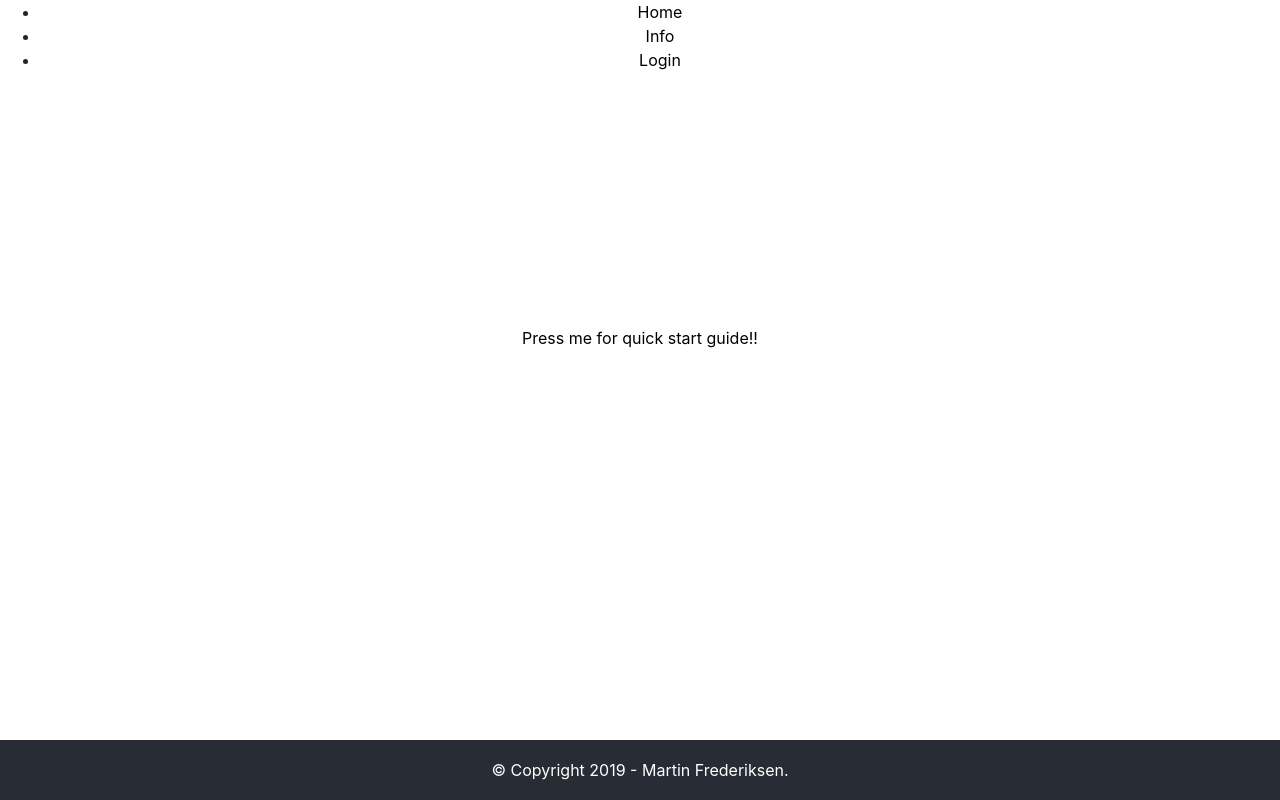
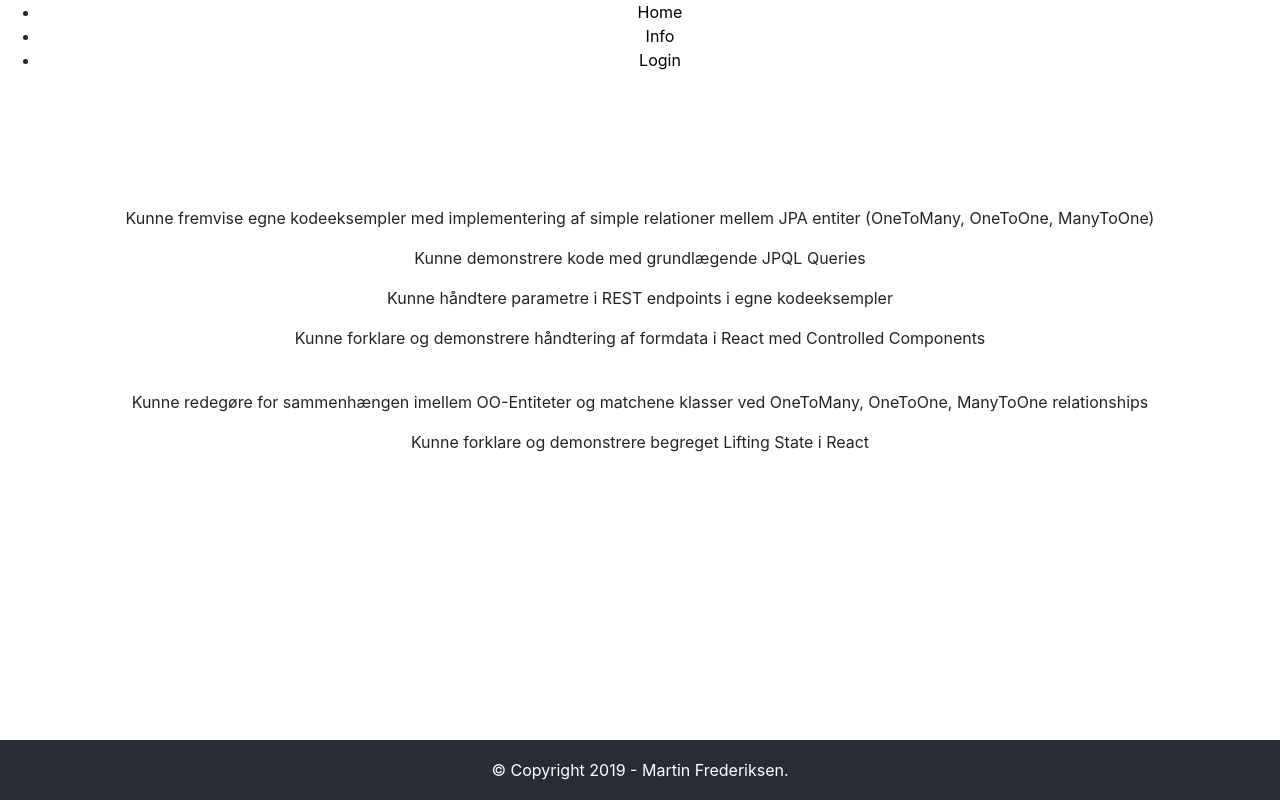
Before and after one commit to MartinFrederiksen/CPH-Business-Exam, a React (Create React App) app in the folder Frontend/: page / in a window 1280 px wide. Built offline with nearby package versions, Linux system fonts and the light colour scheme; the HTML template or start-up script is replaced by a standard one.

Commit message:
Update App.js

```diff
--- a/Frontend/src/App.js
+++ b/Frontend/src/App.js
@@ -62,7 +62,15 @@ const NoMatch = () => <div>No match!</div>
 function Welcome() {
   return (
     <div className="d-flex justify-content-center align-items-center link">
-      <a href="https://github.com/asgerhs/CA-3/blob/master/README.md">Press me for quick start guide!!</a>
+      <d>
+        <p>Kunne fremvise egne kodeeksempler med implementering af simple relationer mellem JPA entiter (OneToMany, OneToOne, ManyToOne)</p>
+        <p>Kunne demonstrere kode med grundlægende JPQL Queries</p>
+        <p>Kunne håndtere parametre i REST endpoints i egne kodeeksempler</p>
+        <p>Kunne forklare og demonstrere håndtering af formdata i React med Controlled Components</p>
+        <br />
+        <p>Kunne redegøre for sammenhængen imellem OO-Entiteter og matchene klasser ved OneToMany, OneToOne, ManyToOne relationships</p>
+        <p>Kunne forklare og demonstrere begreget Lifting State i React</p>
+      </d>
     </div>
   )
 }
```
